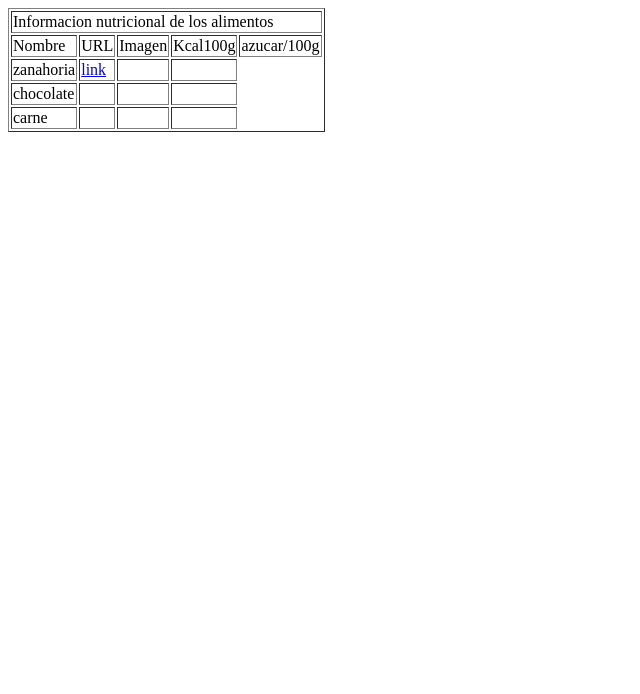
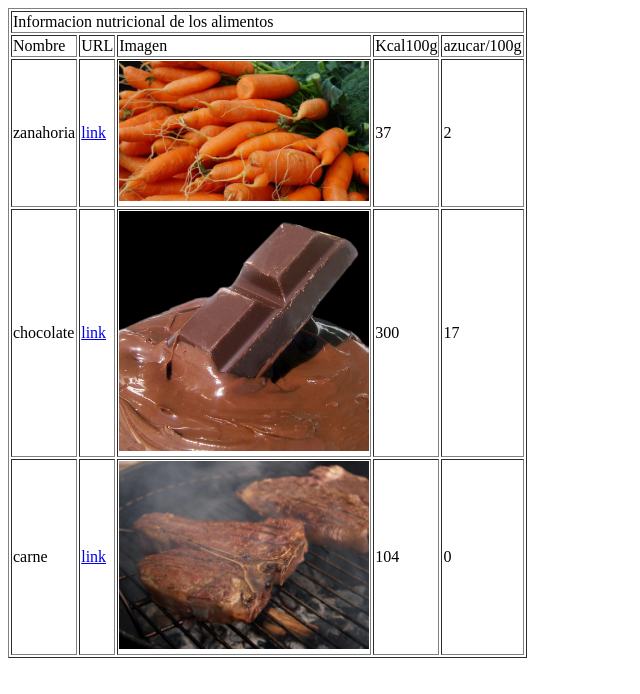
Before and after one commit to jfusterr/aplicacionesWEB, a plain HTML site: page 2.2-Tabla_informativa.html in a window 1280 px wide. Shown: the whole page, without its empty margins (0-640 px from the left). Drawn offline with Linux system fonts and the light colour scheme.

Commit message:
terminado

```diff
--- a/2.2-Tabla_informativa.html
+++ b/2.2-Tabla_informativa.html
@@ -1,5 +1,5 @@
 <!DOCTYPE html>
-<html lang="en">
+<html lang="es">
 <head>
     <meta charset="UTF-8">
     <meta http-equiv="X-UA-Compatible" content="IE=edge">
@@ -21,22 +21,24 @@
     </tr>
     <tr>
         <td>zanahoria</td>
-        <td> <a href="https://ca.wikipedia.org/wiki/Pastanaga" >link</a>  </td>
-        <td> <img src="" alt=""> </td>
-        <td></td>
+        <td> <a href="https://ca.wikipedia.org/wiki/Pastanaga" > link </a>  </td>
+        <td> <img src="fotos/zanahorias.jpg" alt="zanahoria" width="250x"> </td>
+        <td> 37 </td>
+        <td> 2 </td>
     </tr>
     <tr>
         <td>chocolate</td>
-        <td></td>
-        <td></td>
-        <td></td>
+        <td> <a href="https://ca.wikipedia.org/wiki/Xocolata"> link </a> </td>
+        <td> <img src="fotos/chocolate.jpg" alt="chocolate" width="250x"> </td>
+        <td> 300 </td>
+        <td> 17 </td>
     </tr>
     <tr>
         <td>carne</td>
-        <td></td>
-        <td></td>
-        <td></td>
-
+        <td> <a href="https://ca.wikipedia.org/wiki/Carn_de_bou"> link </a> </td>
+        <td> <img src="fotos/carme.jpg" alt="carne" width="250x"></td>
+        <td> 104 </td>
+        <td> 0 </td>
     </tr>
 </table>
 
```
